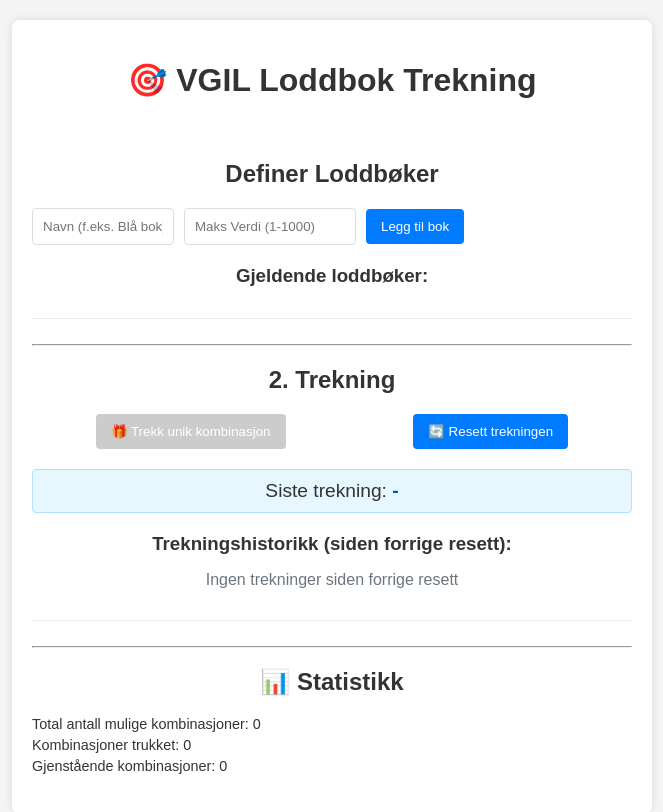
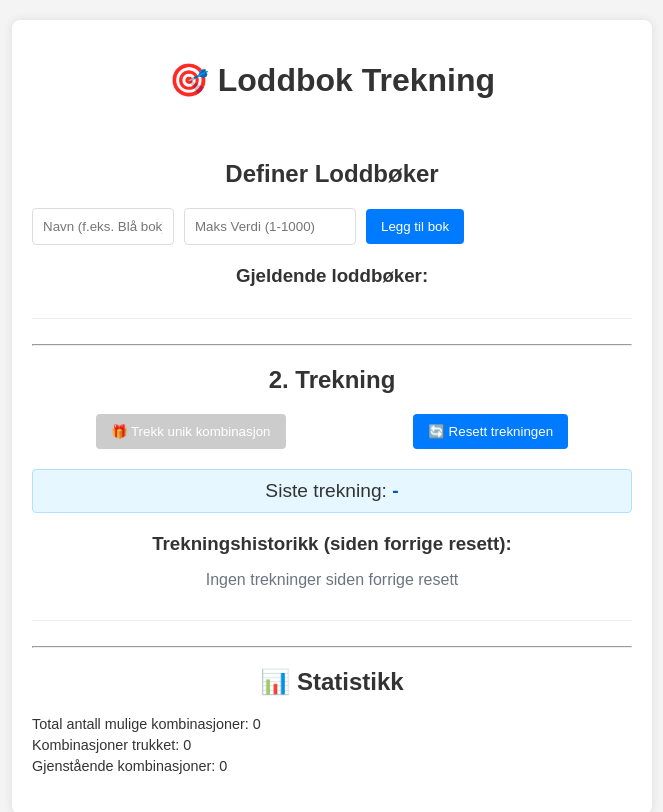
Before and after one commit to andebor/loddtrekning, a plain HTML site: page index.html in a window 1280 px wide. Shown: the whole page, without its empty margins (308-971 px from the left). Drawn offline with Linux system fonts and the light colour scheme.

Commit message:
Update index.html

```diff
--- a/index.html
+++ b/index.html
@@ -150,7 +150,7 @@
 </head>
 <body>
     <div class="container">
-        <h1>🎯 VGIL Loddbok Trekning</h1>
+        <h1>🎯 Loddbok Trekning</h1>
         <div id="errorMessage"></div>
 
         <div class="section">
```
